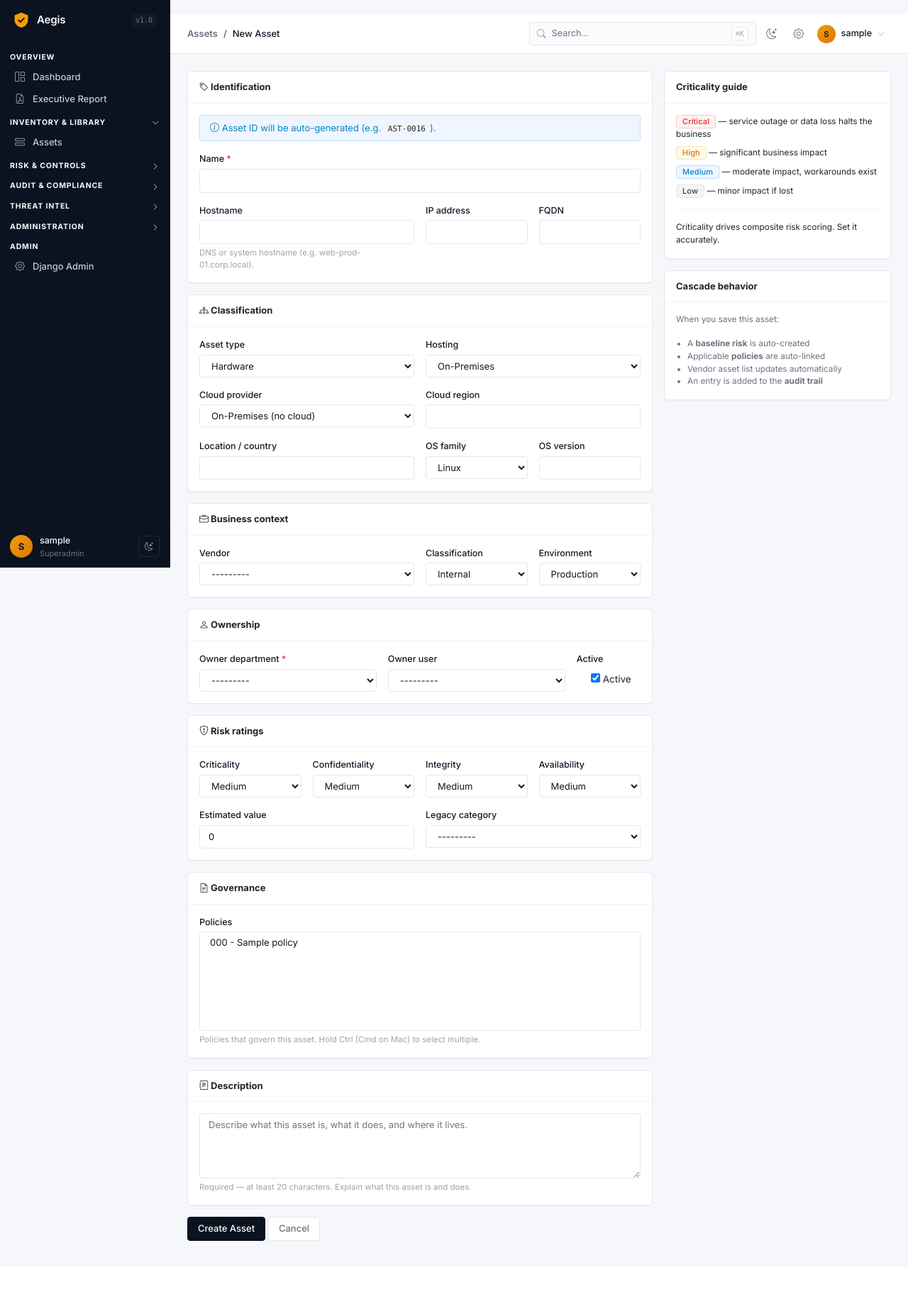
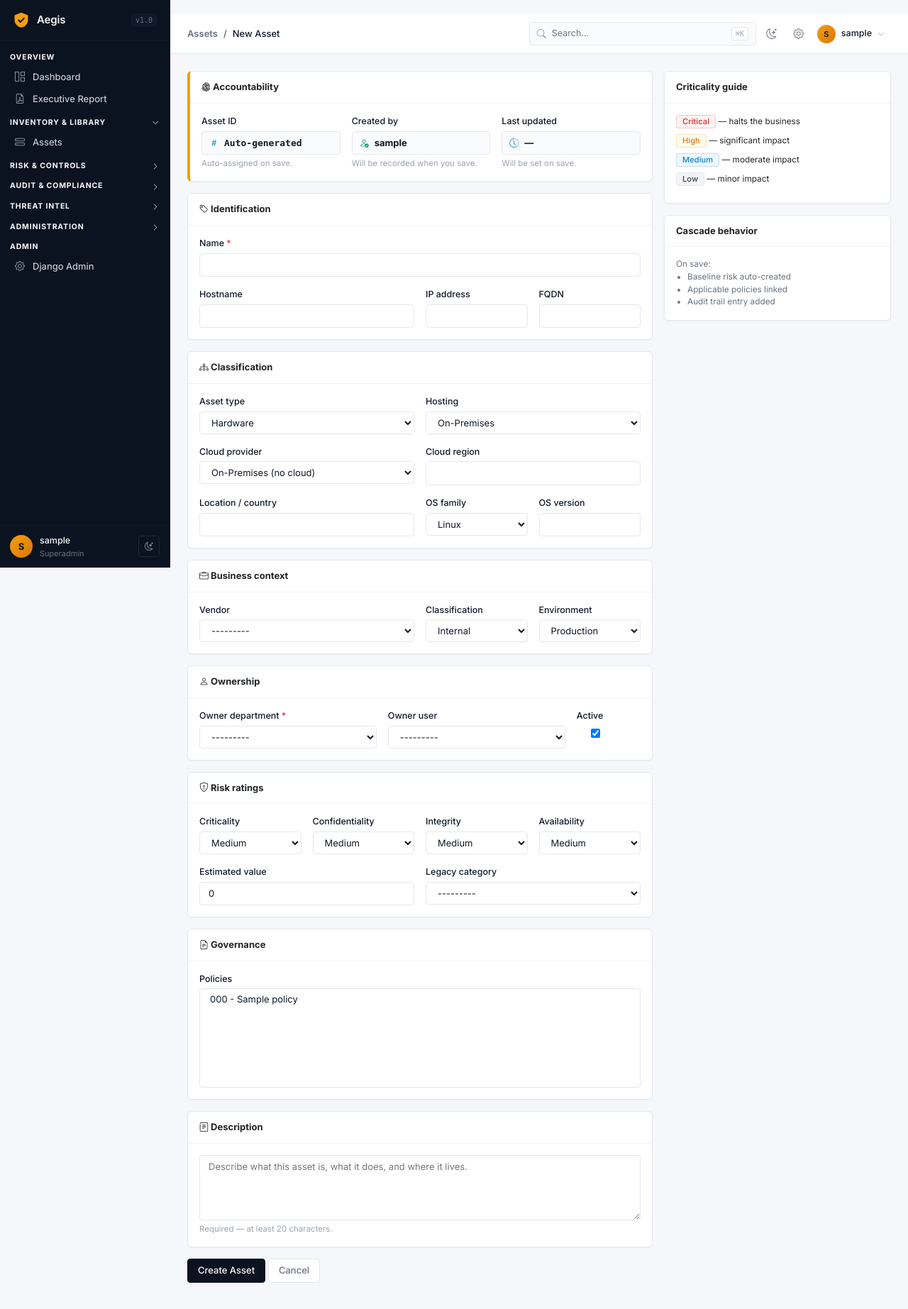
Before and after one commit to SujalAdhikari-Hacker/GRC-Nexus, a Django app: page /assets/new/ in a window 1280 px wide. Shown: the whole page at 71% size. Before the commit the page ends 1749 px from the top, so only its background shows below. Run offline with Django 4.2, Linux system fonts and the light colour scheme; a user stored in the database is signed in; tables that the repository leaves empty hold one stand-in row (values such as "Sample post"); some libraries are stand-ins or nearby versions.

Commit message:
Asset accountability: locked created-by panel on form + detail

```diff
--- a/app/templates/assets/asset_form.html
+++ b/app/templates/assets/asset_form.html
@@ -21,36 +21,72 @@
             {% csrf_token %}
             {% if form.non_field_errors %}<div class="alert alert-danger">{{ form.non_field_errors }}</div>{% endif %}
 
+            {# Accountability panel #}
+            <div class="card mb-3" style="border-left: 4px solid #F59E0B;">
+                <div class="card-header bg-white"><strong><i class="bi bi-fingerprint"></i> Accountability</strong></div>
+                <div class="card-body">
+                    <div class="row g-3">
+                        <div class="col-md-4">
+                            <label class="form-label">Asset ID</label>
+                            <div class="form-control" style="background: var(--surface-2); font-family: monospace; display: flex; align-items: center; gap: 8px;">
+                                <i class="bi bi-hash" style="color: #0284C7;"></i>
+                                <strong>{{ form.instance.asset_id|default:"Auto-generated" }}</strong>
+                            </div>
+                            <div class="form-text small">Auto-assigned on save.</div>
+                        </div>
+                        <div class="col-md-4">
+                            <label class="form-label">Created by</label>
+                            <div class="form-control" style="background: var(--surface-2); display: flex; align-items: center; gap: 8px;">
+                                <i class="bi bi-person-check" style="color: #059669;"></i>
+                                <strong>{{ form.instance.created_by.username|default:request.user.username }}</strong>
+                            </div>
+                            <div class="form-text small">
+                                {% if form.instance.pk %}
+                                    On {{ form.instance.created_at|date:"Y-m-d H:i" }}
+                                {% else %}
+                                    Will be recorded when you save.
+                                {% endif %}
+                            </div>
+                        </div>
+                        <div class="col-md-4">
+                            <label class="form-label">Last updated</label>
+                            <div class="form-control" style="background: var(--surface-2); display: flex; align-items: center; gap: 8px;">
+                                <i class="bi bi-clock-history" style="color: #0284C7;"></i>
+                                <strong>
+                                    {% if form.instance.pk and form.instance.updated_by %}
+                                        {{ form.instance.updated_by.username }}
+                                    {% elif form.instance.pk %}
+                                        {{ request.user.username }}
+                                    {% else %}
+                                        —
+                                    {% endif %}
+                                </strong>
+                            </div>
+                            <div class="form-text small">
+                                {% if form.instance.pk %}
+                                    On {{ form.instance.updated_at|date:"Y-m-d H:i" }}
+                                {% else %}
+                                    Will be set on save.
+                                {% endif %}
+                            </div>
+                        </div>
+                    </div>
+                </div>
+            </div>
+
             {# Identification #}
             <div class="card mb-3">
                 <div class="card-header bg-white"><strong><i class="bi bi-tag"></i> Identification</strong></div>
                 <div class="card-body">
-                    {% if form.instance.pk %}
-                    <div class="mb-3">
-                        <label class="form-label">Asset ID</label>
-                        <div class="form-control" style="background: var(--surface-2); font-family: monospace; display: flex; align-items: center; gap: 8px;">
-                            <i class="bi bi-hash" style="color: #0284C7;"></i>
-                            <strong>{{ form.instance.asset_id }}</strong>
-                        </div>
-                        <div class="form-text small">Auto-generated — cannot be changed.</div>
-                    </div>
-                    {% else %}
-                    <div class="alert alert-info py-2 small mb-3">
-                        <i class="bi bi-info-circle"></i> Asset ID will be auto-generated (e.g. <code>AST-0016</code>).
-                    </div>
-                    {% endif %}
-
                     <div class="mb-3">
                         <label class="form-label">Name <span class="text-danger">*</span></label>
                         {{ form.name }}
                         {% if form.name.errors %}<div class="text-danger small">{{ form.name.errors }}</div>{% endif %}
                     </div>
-
                     <div class="row g-3">
                         <div class="col-md-6">
                             <label class="form-label">Hostname</label>
                             {{ form.hostname }}
-                            <div class="form-text small">{{ form.hostname.help_text }}</div>
                         </div>
                         <div class="col-md-3">
                             <label class="form-label">IP address</label>
@@ -70,34 +106,13 @@
                 <div class="card-header bg-white"><strong><i class="bi bi-diagram-3"></i> Classification</strong></div>
                 <div class="card-body">
                     <div class="row g-3">
-                        <div class="col-md-6">
-                            <label class="form-label">Asset type</label>
-                            {{ form.asset_type }}
-                        </div>
-                        <div class="col-md-6">
-                            <label class="form-label">Hosting</label>
-                            {{ form.hosting }}
-                        </div>
-                        <div class="col-md-6">
-                            <label class="form-label">Cloud provider</label>
-                            {{ form.cloud_provider }}
-                        </div>
-                        <div class="col-md-6">
-                            <label class="form-label">Cloud region</label>
-                            {{ form.cloud_region }}
-                        </div>
-                        <div class="col-md-6">
-                            <label class="form-label">Location / country</label>
-                            {{ form.location }}
-                        </div>
-                        <div class="col-md-3">
-                            <label class="form-label">OS family</label>
-                            {{ form.os_family }}
-                        </div>
-                        <div class="col-md-3">
-                            <label class="form-label">OS version</label>
-                            {{ form.os_version }}
-                        </div>
+                        <div class="col-md-6"><label class="form-label">Asset type</label>{{ form.asset_type }}</div>
+                        <div class="col-md-6"><label class="form-label">Hosting</label>{{ form.hosting }}</div>
+                        <div class="col-md-6"><label class="form-label">Cloud provider</label>{{ form.cloud_provider }}</div>
+                        <div class="col-md-6"><label class="form-label">Cloud region</label>{{ form.cloud_region }}</div>
+                        <div class="col-md-6"><label class="form-label">Location / country</label>{{ form.location }}</div>
+                        <div class="col-md-3"><label class="form-label">OS family</label>{{ form.os_family }}</div>
+                        <div class="col-md-3"><label class="form-label">OS version</label>{{ form.os_version }}</div>
                     </div>
                 </div>
             </div>
@@ -107,18 +122,9 @@
                 <div class="card-header bg-white"><strong><i class="bi bi-briefcase"></i> Business context</strong></div>
                 <div class="card-body">
                     <div class="row g-3">
-                        <div class="col-md-6">
-                            <label class="form-label">Vendor</label>
-                            {{ form.vendor }}
-                        </div>
-                        <div class="col-md-3">
-                            <label class="form-label">Classification</label>
-                            {{ form.classification }}
-                        </div>
-                        <div class="col-md-3">
-                            <label class="form-label">Environment</label>
-                            {{ form.environment }}
-                        </div>
+                        <div class="col-md-6"><label class="form-label">Vendor</label>{{ form.vendor }}</div>
+                        <div class="col-md-3"><label class="form-label">Classification</label>{{ form.classification }}</div>
+                        <div class="col-md-3"><label class="form-label">Environment</label>{{ form.environment }}</div>
                     </div>
                 </div>
             </div>
@@ -128,21 +134,11 @@
                 <div class="card-header bg-white"><strong><i class="bi bi-person"></i> Ownership</strong></div>
                 <div class="card-body">
                     <div class="row g-3">
-                        <div class="col-md-5">
-                            <label class="form-label">Owner department <span class="text-danger">*</span></label>
-                            {{ form.owner_dept }}
-                            {% if form.owner_dept.errors %}<div class="text-danger small">{{ form.owner_dept.errors }}</div>{% endif %}
-                        </div>
-                        <div class="col-md-5">
-                            <label class="form-label">Owner user</label>
-                            {{ form.owner_user }}
-                        </div>
+                        <div class="col-md-5"><label class="form-label">Owner department <span class="text-danger">*</span></label>{{ form.owner_dept }}</div>
+                        <div class="col-md-5"><label class="form-label">Owner user</label>{{ form.owner_user }}</div>
                         <div class="col-md-2">
                             <label class="form-label d-block">Active</label>
-                            <div class="form-check mt-2">
-                                {{ form.is_active }}
-                                <label class="form-check-label" for="{{ form.is_active.id_for_label }}">Active</label>
-                            </div>
+                            <div class="form-check mt-2">{{ form.is_active }}</div>
                         </div>
                     </div>
                 </div>
@@ -153,30 +149,12 @@
                 <div class="card-header bg-white"><strong><i class="bi bi-shield-exclamation"></i> Risk ratings</strong></div>
                 <div class="card-body">
                     <div class="row g-3">
-                        <div class="col-md-3">
-                            <label class="form-label">Criticality</label>
-                            {{ form.criticality }}
-                        </div>
-                        <div class="col-md-3">
-                            <label class="form-label">Confidentiality</label>
-                            {{ form.confidentiality }}
-                        </div>
-                        <div class="col-md-3">
-                            <label class="form-label">Integrity</label>
-                            {{ form.integrity }}
-                        </div>
-                        <div class="col-md-3">
-                            <label class="form-label">Availability</label>
-                            {{ form.availability }}
-                        </div>
-                        <div class="col-md-6">
-                            <label class="form-label">Estimated value</label>
-                            {{ form.value }}
-                        </div>
-                        <div class="col-md-6">
-                            <label class="form-label">Legacy category</label>
-                            {{ form.category }}
-                        </div>
+                        <div class="col-md-3"><label class="form-label">Criticality</label>{{ form.criticality }}</div>
+                        <div class="col-md-3"><label class="form-label">Confidentiality</label>{{ form.confidentiality }}</div>
+                        <div class="col-md-3"><label class="form-label">Integrity</label>{{ form.integrity }}</div>
+                        <div class="col-md-3"><label class="form-label">Availability</label>{{ form.availability }}</div>
+                        <div class="col-md-6"><label class="form-label">Estimated value</label>{{ form.value }}</div>
+                        <div class="col-md-6"><label class="form-label">Legacy category</label>{{ form.category }}</div>
                     </div>
                 </div>
             </div>
@@ -187,7 +165,6 @@
                 <div class="card-body">
                     <label class="form-label">Policies</label>
                     {{ form.policies }}
-                    <div class="form-text small">{{ form.policies.help_text }}</div>
                 </div>
             </div>
 
@@ -196,7 +173,7 @@
                 <div class="card-header bg-white"><strong><i class="bi bi-journal-text"></i> Description</strong></div>
                 <div class="card-body">
                     {{ form.description }}
-                    <div class="form-text small">Required — at least 20 characters. Explain what this asset is and does.</div>
+                    <div class="form-text small">Required — at least 20 characters.</div>
                     {% if form.description.errors %}<div class="text-danger small">{{ form.description.errors }}</div>{% endif %}
                 </div>
             </div>
@@ -210,24 +187,20 @@
         <div class="card sticky-top" style="top:1rem;">
             <div class="card-header bg-white"><strong>Criticality guide</strong></div>
             <div class="card-body small">
-                <div class="mb-2"><span class="badge bg-danger">Critical</span> — service outage or data loss halts the business</div>
-                <div class="mb-2"><span class="badge bg-warning text-dark">High</span> — significant business impact</div>
-                <div class="mb-2"><span class="badge bg-info text-dark">Medium</span> — moderate impact, workarounds exist</div>
-                <div class="mb-2"><span class="badge bg-secondary">Low</span> — minor impact if lost</div>
-                <hr>
-                <p class="mb-0">Criticality drives composite risk scoring. Set it accurately.</p>
+                <div class="mb-2"><span class="badge bg-danger">Critical</span> — halts the business</div>
+                <div class="mb-2"><span class="badge bg-warning text-dark">High</span> — significant impact</div>
+                <div class="mb-2"><span class="badge bg-info text-dark">Medium</span> — moderate impact</div>
+                <div class="mb-2"><span class="badge bg-secondary">Low</span> — minor impact</div>
             </div>
         </div>
-
         <div class="card mt-3">
             <div class="card-header bg-white"><strong>Cascade behavior</strong></div>
             <div class="card-body small text-muted">
-                <p>When you save this asset:</p>
+                On save:
                 <ul class="ps-3 mb-0">
-                    <li>A <strong>baseline risk</strong> is auto-created</li>
-                    <li>Applicable <strong>policies</strong> are auto-linked</li>
-                    <li>Vendor asset list updates automatically</li>
-                    <li>An entry is added to the <strong>audit trail</strong></li>
+                    <li>Baseline risk auto-created</li>
+                    <li>Applicable policies linked</li>
+                    <li>Audit trail entry added</li>
                 </ul>
             </div>
         </div>
```
Also changed, not shown: app/templates/assets/asset_detail.html (+23 -1 lines).
